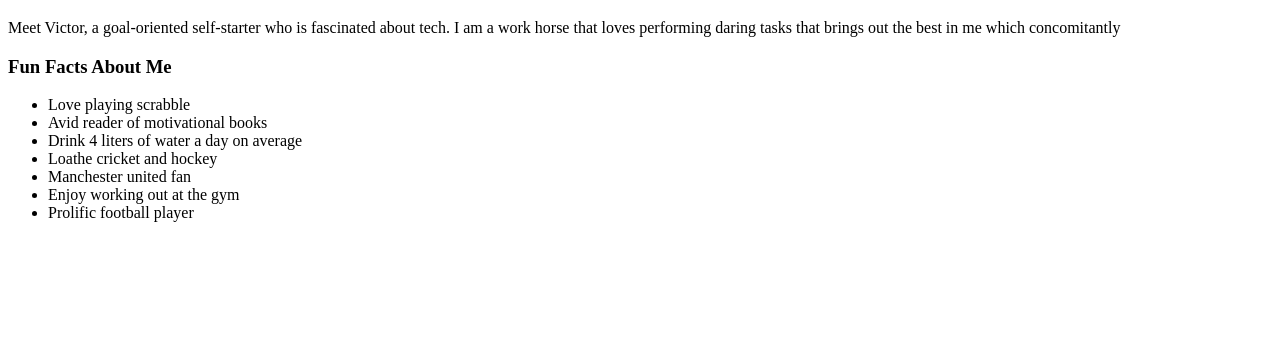
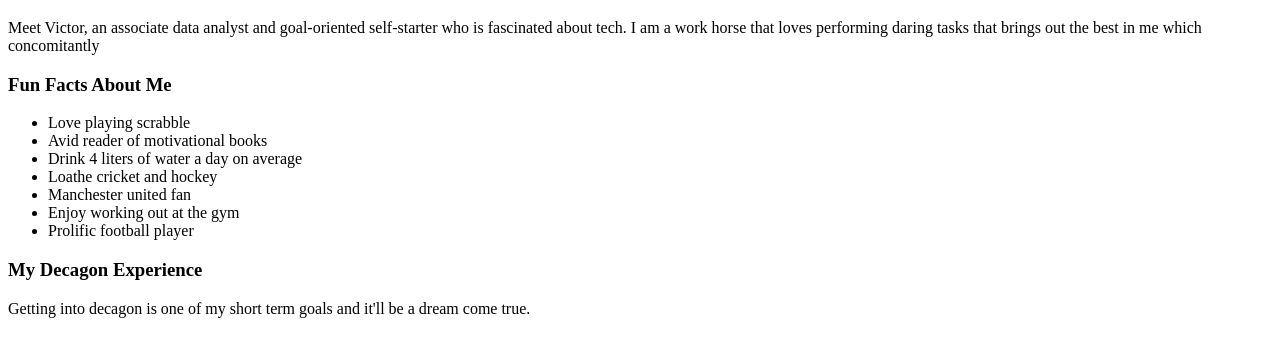
Before and after one commit to Victor-Ihemadu/about_victor, a plain HTML site: page index.html in a window 1280 px wide. Shown: the part 61-418 px from the top of the page. Drawn offline with Linux system fonts and the light colour scheme.

Commit message:
About Decagon

```diff
--- a/index.html
+++ b/index.html
@@ -8,7 +8,7 @@
 </head>
 <body>
     <h1>Victor Ihemadu</h1>
-    <p>Meet Victor, a goal-oriented self-starter who is fascinated about tech. I am a work horse that loves performing daring tasks that brings out the best in me which concomitantly  </p>
+    <p>Meet Victor, an associate data analyst and goal-oriented self-starter who is fascinated about tech. I am a work horse that loves performing daring tasks that brings out the best in me which concomitantly  </p>
     <h3>Fun Facts About Me</h3>
     <ul>
         <li>Love playing scrabble</li>
@@ -19,5 +19,7 @@
         <li>Enjoy working out at the gym</li>
         <li>Prolific football player</li>
     </ul>
+    <h3>My Decagon Experience</h3>
+    <p>Getting into decagon is one of my short term goals and it'll be a dream come true.</p>
 </body>
 </html>
```
